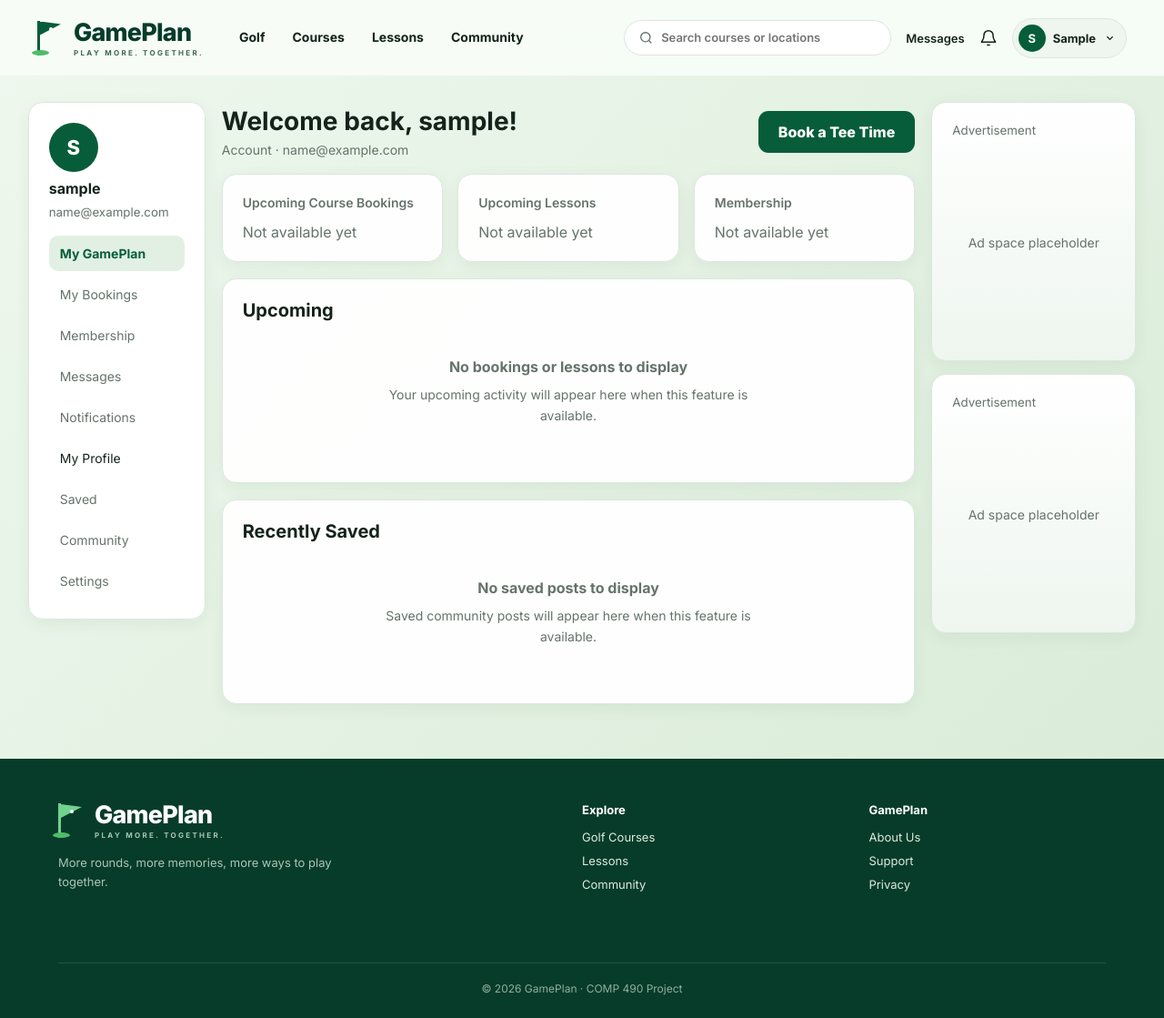
After one commit to irsanchez7005/Comp-490-Project, a Django app: page /my-gameplan/ in a window 1280 px wide. The commit adds this page. Shown: the whole page at 91% size. Run offline with Django 5.2, Linux system fonts and the light colour scheme; the visitor is signed in with stand-in values (Sample User, id 1).

Commit message:
Add My GamePlan dashboard template

```diff
--- a/gameplan/accounts/templates/accounts/base.html
+++ b/gameplan/accounts/templates/accounts/base.html
@@ -49,7 +49,7 @@
             <svg aria-hidden="true" viewBox="0 0 24 24"><path d="m7 10 5 5 5-5"/></svg>
           </summary>
           <nav aria-label="Account navigation">
-            <a href="#" data-template-placeholder="true">My GamePlan</a>
+            <a href="{% url 'my_gameplan' %}">My GamePlan</a>
             <a href="{% url 'profile' %}">My Profile</a>
             <a href="#" data-template-placeholder="true">My Bookings</a>
             <a href="#" data-template-placeholder="true">Settings</a>
--- /dev/null
+++ b/gameplan/accounts/templates/accounts/my_gameplan/dashboard.html
@@ -0,0 +1,74 @@
+{% extends "accounts/base.html" %}
+{% block title %}My GamePlan · GamePlan{% endblock %}
+{% block content %}
+<div class="my-gameplan">
+  <aside class="account-sidebar panel" aria-label="My account">
+    <div class="account-initial" aria-hidden="true">{{ user.username|slice:':1'|upper }}</div>
+    <strong>{{ user.username }}</strong>
+    <small>{{ user.email|default:"No email provided" }}</small>
+    <nav aria-label="Dashboard navigation">
+      <a class="active" href="{% url 'my_gameplan' %}" aria-current="page">My GamePlan</a>
+      <a href="#" data-template-placeholder="true" aria-disabled="true">My Bookings</a>
+      <a href="#" data-template-placeholder="true" aria-disabled="true">Membership</a>
+      <a href="#" data-template-placeholder="true" aria-disabled="true">Messages</a>
+      <a href="#" data-template-placeholder="true" aria-disabled="true">Notifications</a>
+      <a href="{% url 'profile' %}">My Profile</a>
+      <a href="#" data-template-placeholder="true" aria-disabled="true">Saved</a>
+      <a href="#" data-template-placeholder="true" aria-disabled="true">Community</a>
+      <a href="#" data-template-placeholder="true" aria-disabled="true">Settings</a>
+    </nav>
+  </aside>
+
+  <section class="dashboard-main" aria-labelledby="dashboard-title">
+    <div class="dashboard-welcome">
+      <div>
+        <h1 id="dashboard-title">Welcome back, {{ user.username }}!</h1>
+        <p class="muted">Account · {{ user.email|default:"No email provided" }}</p>
+      </div>
+      <a class="btn" href="{% url 'courses' %}">Book a Tee Time</a>
+    </div>
+
+    <div class="dashboard-cards">
+      <div class="panel metric-card">
+        <h2>Upcoming Course Bookings</h2>
+        <p class="muted">Not available yet</p>
+      </div>
+      <div class="panel metric-card">
+        <h2>Upcoming Lessons</h2>
+        <p class="muted">Not available yet</p>
+      </div>
+      <div class="panel metric-card">
+        <h2>Membership</h2>
+        <p class="muted">Not available yet</p>
+      </div>
+    </div>
+
+    <section class="panel dashboard-section" aria-labelledby="upcoming-title">
+      <h2 id="upcoming-title">Upcoming</h2>
+      <div class="empty-state">
+        <strong>No bookings or lessons to display</strong>
+        <p>Your upcoming activity will appear here when this feature is available.</p>
+      </div>
+    </section>
+
+    <section class="panel dashboard-section" aria-labelledby="saved-title">
+      <h2 id="saved-title">Recently Saved</h2>
+      <div class="empty-state">
+        <strong>No saved posts to display</strong>
+        <p>Saved community posts will appear here when this feature is available.</p>
+      </div>
+    </section>
+  </section>
+
+  <aside class="ad-rail" aria-label="Advertising placeholders">
+    <div class="panel ad-placeholder">
+      <small>Advertisement</small>
+      <span>Ad space placeholder</span>
+    </div>
+    <div class="panel ad-placeholder">
+      <small>Advertisement</small>
+      <span>Ad space placeholder</span>
+    </div>
+  </aside>
+</div>
+{% endblock %}
--- a/gameplan/gameplan/urls.py
+++ b/gameplan/gameplan/urls.py
@@ -18,6 +18,7 @@ from django.contrib import admin
 from django.urls import path
 from accounts import views as user_views
 from django.contrib.auth import views as auth_views
+from django.contrib.auth.decorators import login_required
 from django.views.generic import TemplateView
 from facility import views as facility_views
 
@@ -31,6 +32,8 @@ urlpatterns = [
     path('verify/', user_views.verifyEmail, name='verifyEmail'),
     path('verify/resend', user_views.resendCode, name='resendCode'),
     path('profile/', user_views.accountProfile, name='profile'),
+    path('my-gameplan/', login_required(TemplateView.as_view(
+        template_name='accounts/my_gameplan/dashboard.html')), name='my_gameplan'),
     path('password-reset/',user_views.passwordResetRequest,
      name='password_reset'),
 
--- a/gameplan/static/css/dashboard.css
+++ b/gameplan/static/css/dashboard.css
@@ -16,3 +16,29 @@
 @media (max-width: 820px) {
   .dashboard-cards, .dashboard-grid { grid-template-columns: 1fr; }
 }
+
+/* My GamePlan dashboard */
+.my-gameplan { max-width: 1540px; margin: auto; padding: 28px 2.4% 60px; display: grid; grid-template-columns: 195px minmax(0, 1fr) 225px; gap: 18px; }
+.my-gameplan .account-sidebar { display: flex; flex-direction: column; gap: 8px; align-self: start; position: sticky; top: 104px; }
+.my-gameplan .account-initial { width: 54px; height: 54px; display: grid; place-items: center; border-radius: 50%; background: var(--green); color: white; font-size: 22px; font-weight: 800; }
+.my-gameplan .account-sidebar strong, .my-gameplan .account-sidebar small { overflow-wrap: anywhere; }
+.my-gameplan .account-sidebar small { margin-bottom: 10px; color: var(--muted); }
+.my-gameplan .account-sidebar nav { display: flex; flex-direction: column; gap: 6px; }
+.my-gameplan .account-sidebar a { padding: 11px 12px; border-radius: 10px; font-size: 14px; }
+.my-gameplan .account-sidebar a.active, .my-gameplan .account-sidebar a:hover { background: #e2f0e3; }
+.my-gameplan .account-sidebar a.active { color: var(--green); font-weight: 700; }
+.my-gameplan .account-sidebar a[aria-disabled="true"] { color: var(--muted); cursor: default; }
+.my-gameplan .dashboard-main { min-width: 0; }
+.my-gameplan .dashboard-welcome { display: flex; justify-content: space-between; align-items: center; gap: 20px; margin: 4px 0 18px; }
+.my-gameplan .dashboard-welcome h1 { margin: 0 0 6px; font-size: 28px; overflow-wrap: anywhere; }
+.my-gameplan .dashboard-welcome p { margin: 0; font-size: 14px; overflow-wrap: anywhere; }
+.my-gameplan .dashboard-welcome .btn { flex-shrink: 0; }
+.my-gameplan .metric-card h2 { margin: 0; color: var(--muted); font-size: 14px; font-weight: 600; }
+.my-gameplan .metric-card p { margin: 6px 0 0; font-size: 16px; }
+.my-gameplan .dashboard-section { margin-top: 18px; }
+.my-gameplan .dashboard-section h2 { margin: 0; font-size: 20px; }
+.my-gameplan .empty-state { min-height: 155px; padding: 32px 12px; display: flex; flex-direction: column; justify-content: center; align-items: center; text-align: center; color: var(--muted); }
+.my-gameplan .empty-state p { max-width: 420px; margin: 10px 0 0; font-size: 14px; line-height: 1.6; }
+.my-gameplan .ad-rail { display: flex; flex-direction: column; gap: 14px; }
+.my-gameplan .ad-placeholder { min-height: 285px; display: flex; flex-direction: column; gap: 8px; background: linear-gradient(180deg, #fff, #eef6ef); color: var(--muted); }
+.my-gameplan .ad-placeholder span { margin: auto; text-align: center; font-size: 14px; }
```
